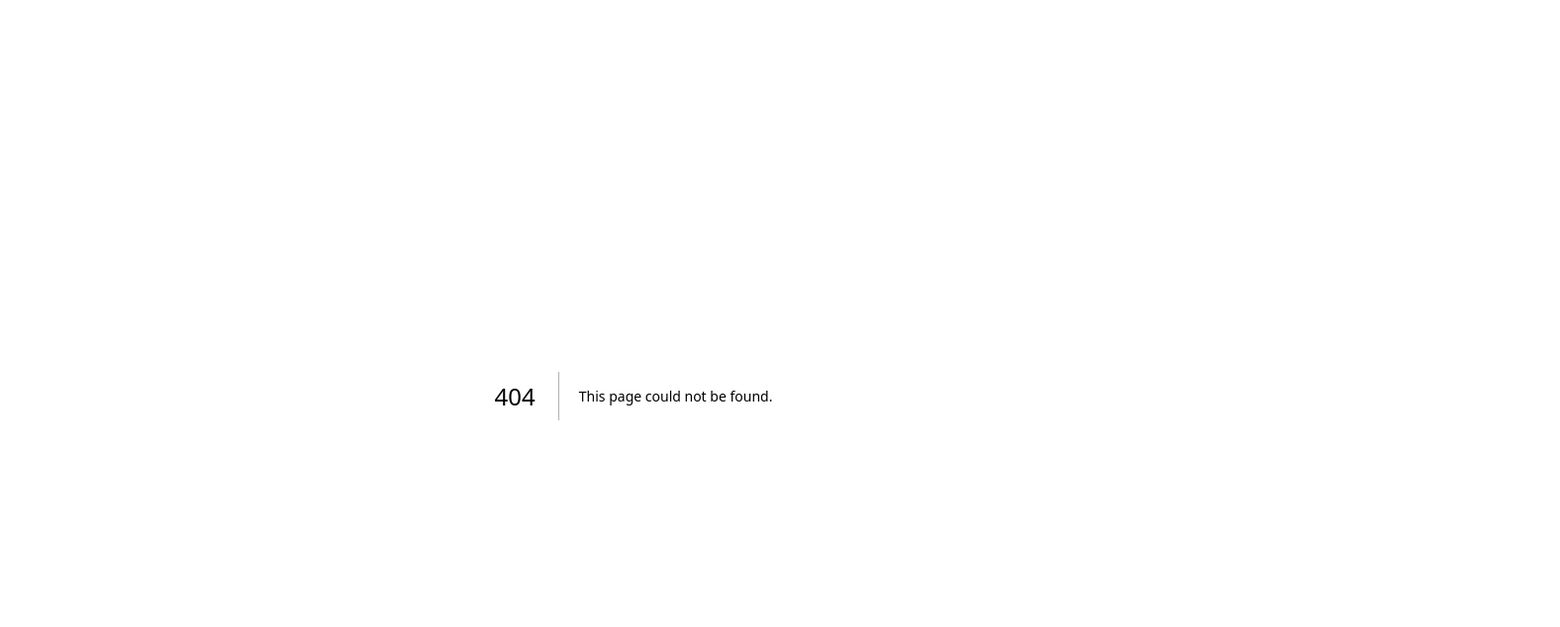
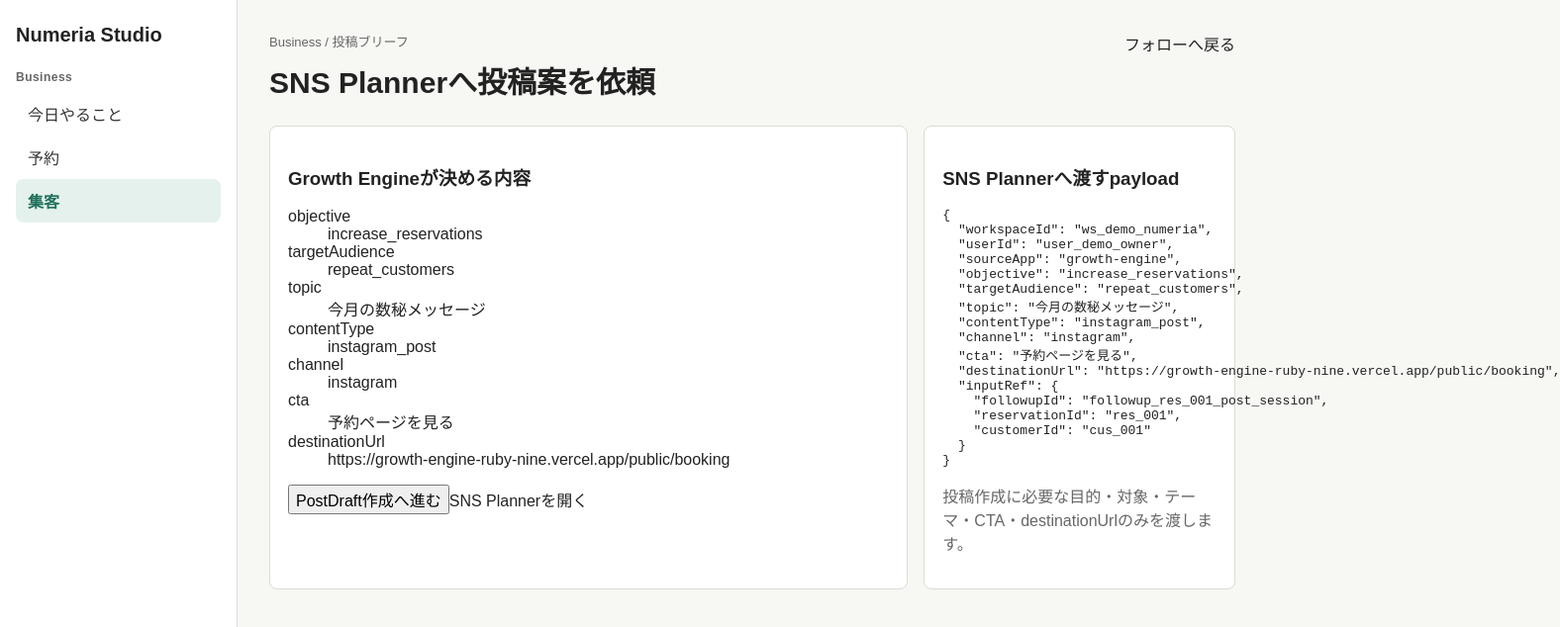
Before and after one commit to karukimori-wq/Growth-Engine, a Next.js app: page /app/business/post-draft-briefs/new in a window 1280 px wide. Before the commit this address had no page. Shown: the top 634 px of the page at 99% size, 1576 px wide, since content can reach past the window. Built offline with nearby package versions, Linux system fonts and the light colour scheme.

Commit message:
Add SNS Planner post draft brief screen

```diff
--- /dev/null
+++ b/src/app/app/business/post-draft-briefs/new/page.tsx
@@ -0,0 +1,74 @@
+import { mvpPostDraftBrief, snsPlannerBaseUrl } from "@/lib/screen-flow";
+
+type Props = {
+  searchParams: Promise<Record<string, string | string[] | undefined>>;
+};
+
+function first(value: string | string[] | undefined) {
+  return Array.isArray(value) ? value[0] : value;
+}
+
+export default async function NewPostDraftBriefPage({ searchParams }: Props) {
+  const query = await searchParams;
+  const followupId = first(query.followupId) ?? "followup_res_001_post_session";
+  const reservationId = first(query.reservationId) ?? "res_001";
+  const customerId = first(query.customerId) ?? "cus_001";
+  const briefPayload = {
+    ...mvpPostDraftBrief,
+    inputRef: {
+      followupId,
+      reservationId,
+      customerId
+    }
+  };
+
+  return (
+    <div className="shell">
+      <aside className="sidebar">
+        <h1 className="brand">Numeria Studio</h1>
+        <nav>
+          <div className="nav-group">
+            <p className="nav-title">Business</p>
+            <a className="nav-link" href="/app/business">今日やること</a>
+            <a className="nav-link" href="/app/business/reservations">予約</a>
+            <a className="nav-link active" href="/app/business/post-draft-briefs/new">集客</a>
+          </div>
+        </nav>
+      </aside>
+      <main className="main">
+        <header className="page-header">
+          <div>
+            <p className="eyebrow">Business / 投稿ブリーフ</p>
+            <h2 className="page-title">SNS Plannerへ投稿案を依頼</h2>
+          </div>
+          <a className="button secondary" href={`/app/business/followups/${followupId}`}>フォローへ戻る</a>
+        </header>
+
+        <section className="grid">
+          <div className="card span-8">
+            <h3>Growth Engineが決める内容</h3>
+            <dl className="definition-list">
+              <dt>objective</dt><dd>{mvpPostDraftBrief.objective}</dd>
+              <dt>targetAudience</dt><dd>{mvpPostDraftBrief.targetAudience}</dd>
+              <dt>topic</dt><dd>{mvpPostDraftBrief.topic}</dd>
+              <dt>contentType</dt><dd>{mvpPostDraftBrief.contentType}</dd>
+              <dt>channel</dt><dd>{mvpPostDraftBrief.channel}</dd>
+              <dt>cta</dt><dd>{mvpPostDraftBrief.cta}</dd>
+              <dt>destinationUrl</dt><dd>{mvpPostDraftBrief.destinationUrl}</dd>
+            </dl>
+            <form action="/api/integrations/sns-planner/post-draft-test" method="post" className="action-row">
+              <button className="button" type="submit">PostDraft作成へ進む</button>
+              <a className="button secondary" href={snsPlannerBaseUrl}>SNS Plannerを開く</a>
+            </form>
+          </div>
+
+          <div className="card span-4">
+            <h3>SNS Plannerへ渡すpayload</h3>
+            <pre className="code-block">{JSON.stringify(briefPayload, null, 2)}</pre>
+            <p className="muted">投稿作成に必要な目的・対象・テーマ・CTA・destinationUrlのみを渡します。</p>
+          </div>
+        </section>
+      </main>
+    </div>
+  );
+}
```
